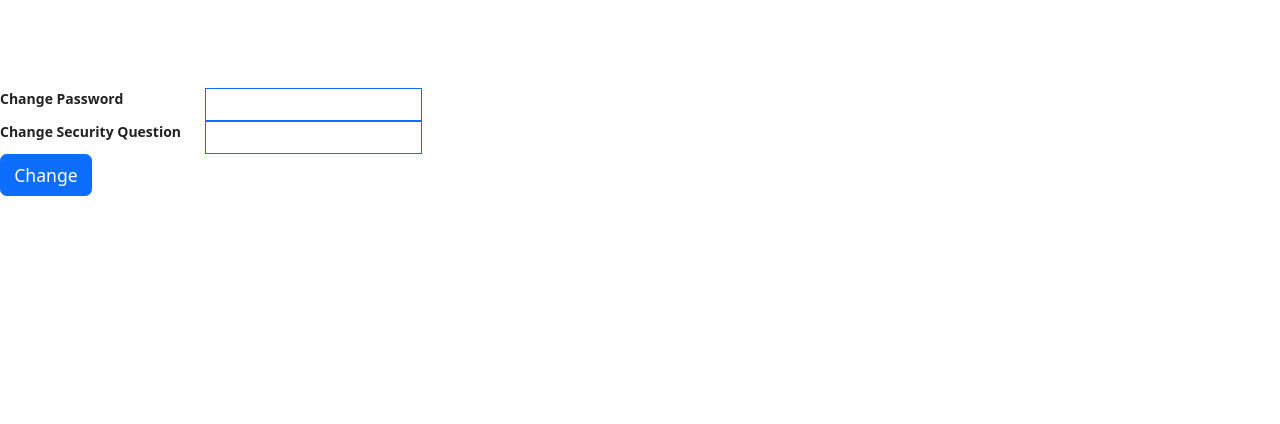
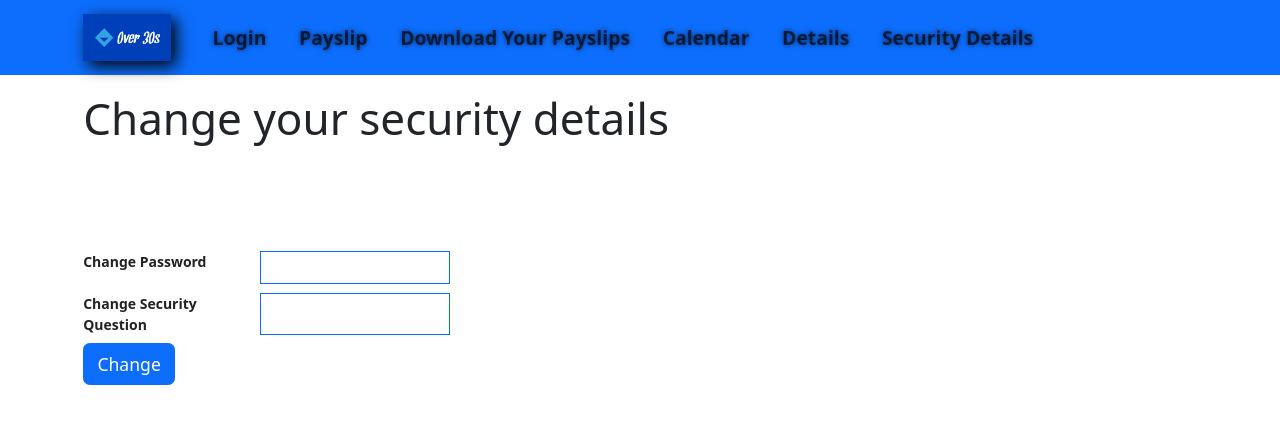
Before and after one commit to KaloyanBobev/payslip-app, a React (Create React App) app: page /security in a window 1280 px wide. Shown: the top 424 px of the page. Built offline with nearby package versions, Linux system fonts and the light colour scheme.

Commit message:
Update Security.js
adding a new message and some margin

```diff
--- a/src/pages/Security.js
+++ b/src/pages/Security.js
@@ -1,28 +1,46 @@
 // import the base code from React library
-import React from "react";
-// import Navigation from "./Navigation";
+import React, { useState } from "react";
+
+import Navigation from "./Navigation";
+
 export default function Security() {
+  const [message, setMessage] = useState("");
+
+  const handleSubmit = async (e) => {
+    e.preventDefault();
+    setMessage("Details Changed");
+  };
+
   //JSX for changing a password and security question on the user profile
   return (
     <>
-      {/* <Navigation /> */}
-      <div>
-        <form className="center-block">
-          <div className="row ">
+      <Navigation />
+      <div className="container">
+        <h1>Change your security details</h1>
+
+        <form className="center-block" onSubmit={handleSubmit}>
+          {message && (
+            <p className="d-flex justify-content-left text-danger">{message}</p>
+          )}
+          <div className="row mb-2">
             <label className="col-md-2">Change Password</label>
             <input
               className="col-md-2 border border-primary"
               type="text"
             ></input>
           </div>
-          <div className="row">
+          <div className="row mb-2">
             <label className="col-md-2">Change Security Question</label>
             <input
               className="col-md-2 border border-primary"
               type="text"
             ></input>
           </div>
-          <button type="submit" className="btn btn-primary">
+          <button
+            type="submit"
+            onSubmit={handleSubmit}
+            className="btn btn-primary"
+          >
             Change
           </button>
         </form>
```
